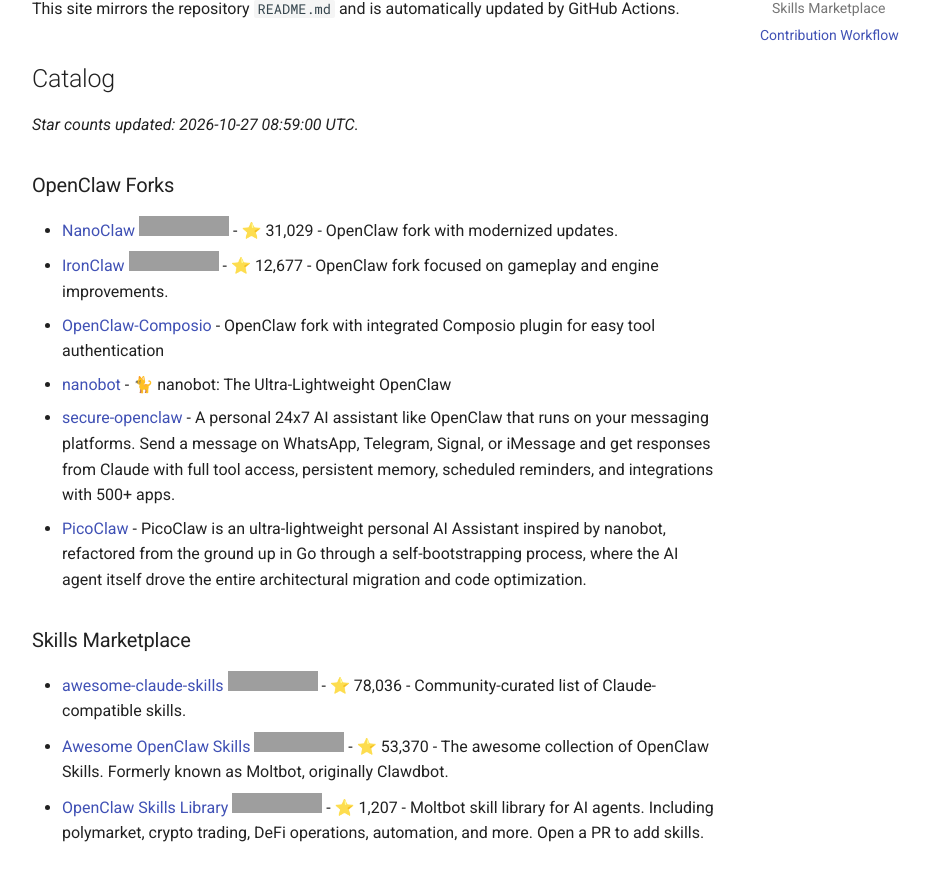
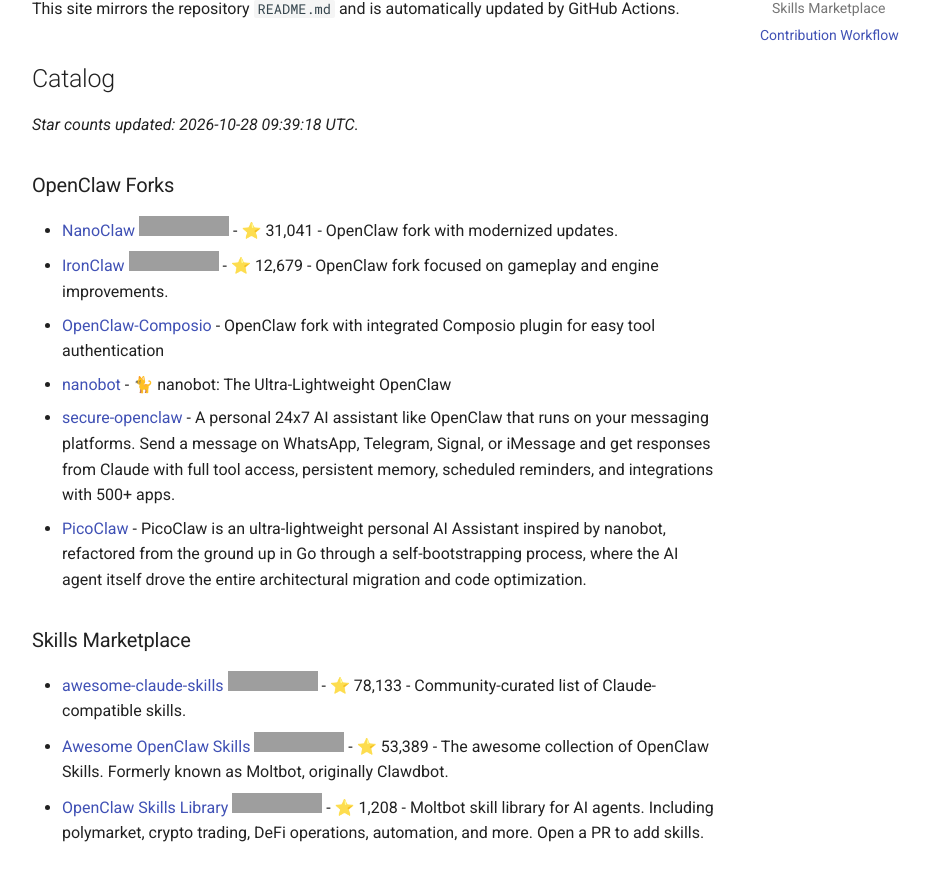
Before and after one commit to andrijdavid/awesome-claw, an MkDocs documentation site: the page built from docs/index.md, in a window 1280 px wide and 1316 px high, cut to the strip 184-1075 px from the top of the window. Shown: the whole strip, without its empty margins (264-1194 px from the left). Built offline with MkDocs 1.6.1 and Material for MkDocs 9.7.7, drawn with Linux system fonts in a browser that asks for light colours; comment, search, counter and statistics services are not loaded; grey boxes are pictures that could not be loaded.

Commit message:
chore: update repository stars

```diff
--- a/docs/index.md
+++ b/docs/index.md
@@ -6,12 +6,12 @@ This site mirrors the repository `README.md` and is automatically updated by Git
 
 <!-- BEGIN: GENERATED_REPO_LIST -->
 
-_Star counts updated: 2026-10-27 08:59:00 UTC._
+_Star counts updated: 2026-10-28 09:39:18 UTC._
 
 ### OpenClaw Forks
 
-- [NanoClaw](https://github.com/qwibitai/nanoclaw) ![GitHub Repo stars](https://img.shields.io/github/stars/qwibitai/nanoclaw?style=flat-square) - ⭐ 31,029 - OpenClaw fork with modernized updates.
-- [IronClaw](https://github.com/nearai/ironclaw) ![GitHub Repo stars](https://img.shields.io/github/stars/nearai/ironclaw?style=flat-square) - ⭐ 12,677 - OpenClaw fork focused on gameplay and engine improvements.
+- [NanoClaw](https://github.com/qwibitai/nanoclaw) ![GitHub Repo stars](https://img.shields.io/github/stars/qwibitai/nanoclaw?style=flat-square) - ⭐ 31,041 - OpenClaw fork with modernized updates.
+- [IronClaw](https://github.com/nearai/ironclaw) ![GitHub Repo stars](https://img.shields.io/github/stars/nearai/ironclaw?style=flat-square) - ⭐ 12,679 - OpenClaw fork focused on gameplay and engine improvements.
 - [OpenClaw-Composio](https://github.com/ComposioHQ/openclaw-composio) - OpenClaw fork with integrated Composio plugin for easy tool authentication
 - [nanobot](https://github.com/HKUDS/nanobot) - 🐈 nanobot: The Ultra-Lightweight OpenClaw
 - [secure-openclaw](https://github.com/ComposioHQ/secure-openclaw) - A personal 24x7 AI assistant like OpenClaw that runs on your messaging platforms. Send a message on WhatsApp, Telegram, Signal, or iMessage and get responses from Claude with full tool access, persistent memory, scheduled reminders, and integrations with 500+ apps.
@@ -19,9 +19,9 @@ _Star counts updated: 2026-10-27 08:59:00 UTC._
 
 ### Skills Marketplace
 
-- [awesome-claude-skills](https://github.com/ComposioHQ/awesome-claude-skills) ![GitHub Repo stars](https://img.shields.io/github/stars/ComposioHQ/awesome-claude-skills?style=flat-square) - ⭐ 78,036 - Community-curated list of Claude-compatible skills.
-- [Awesome OpenClaw Skills](https://github.com/VoltAgent/awesome-openclaw-skills) ![GitHub Repo stars](https://img.shields.io/github/stars/VoltAgent/awesome-openclaw-skills?style=flat-square) - ⭐ 53,370 - The awesome collection of OpenClaw Skills. Formerly known as Moltbot, originally Clawdbot.
-- [OpenClaw Skills Library](https://github.com/BankrBot/openclaw-skills) ![GitHub Repo stars](https://img.shields.io/github/stars/BankrBot/openclaw-skills?style=flat-square) - ⭐ 1,207 - Moltbot skill library for AI agents. Including polymarket, crypto trading, DeFi operations, automation, and more. Open a PR to add skills.
+- [awesome-claude-skills](https://github.com/ComposioHQ/awesome-claude-skills) ![GitHub Repo stars](https://img.shields.io/github/stars/ComposioHQ/awesome-claude-skills?style=flat-square) - ⭐ 78,133 - Community-curated list of Claude-compatible skills.
+- [Awesome OpenClaw Skills](https://github.com/VoltAgent/awesome-openclaw-skills) ![GitHub Repo stars](https://img.shields.io/github/stars/VoltAgent/awesome-openclaw-skills?style=flat-square) - ⭐ 53,389 - The awesome collection of OpenClaw Skills. Formerly known as Moltbot, originally Clawdbot.
+- [OpenClaw Skills Library](https://github.com/BankrBot/openclaw-skills) ![GitHub Repo stars](https://img.shields.io/github/stars/BankrBot/openclaw-skills?style=flat-square) - ⭐ 1,208 - Moltbot skill library for AI agents. Including polymarket, crypto trading, DeFi operations, automation, and more. Open a PR to add skills.
 
 <!-- END: GENERATED_REPO_LIST -->
 
```
Also changed, not shown: README.md (+6 -6 lines).
